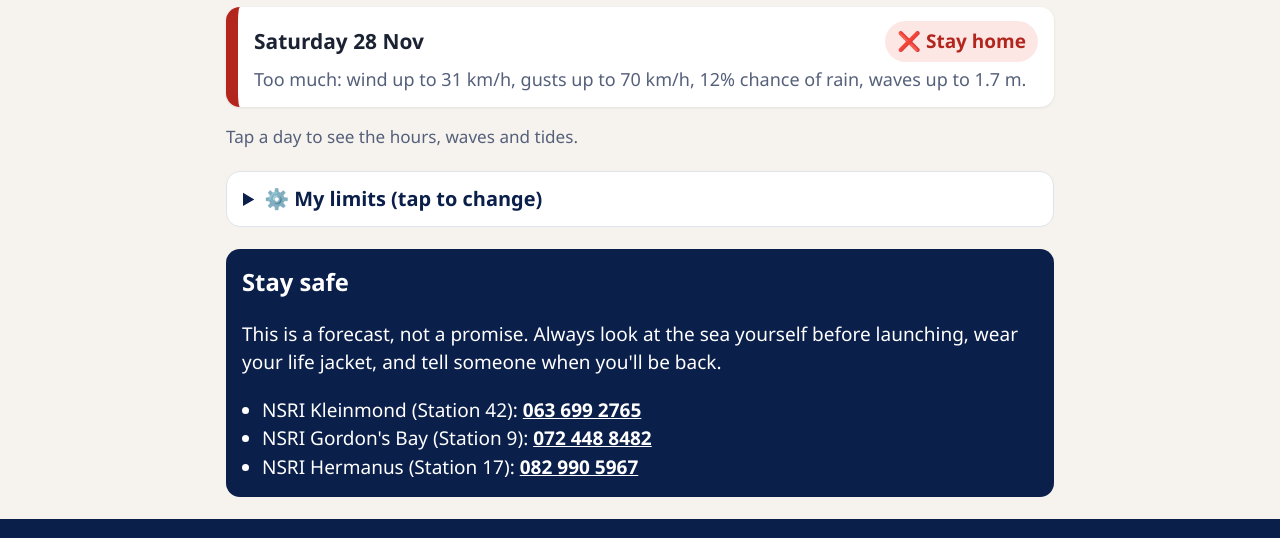
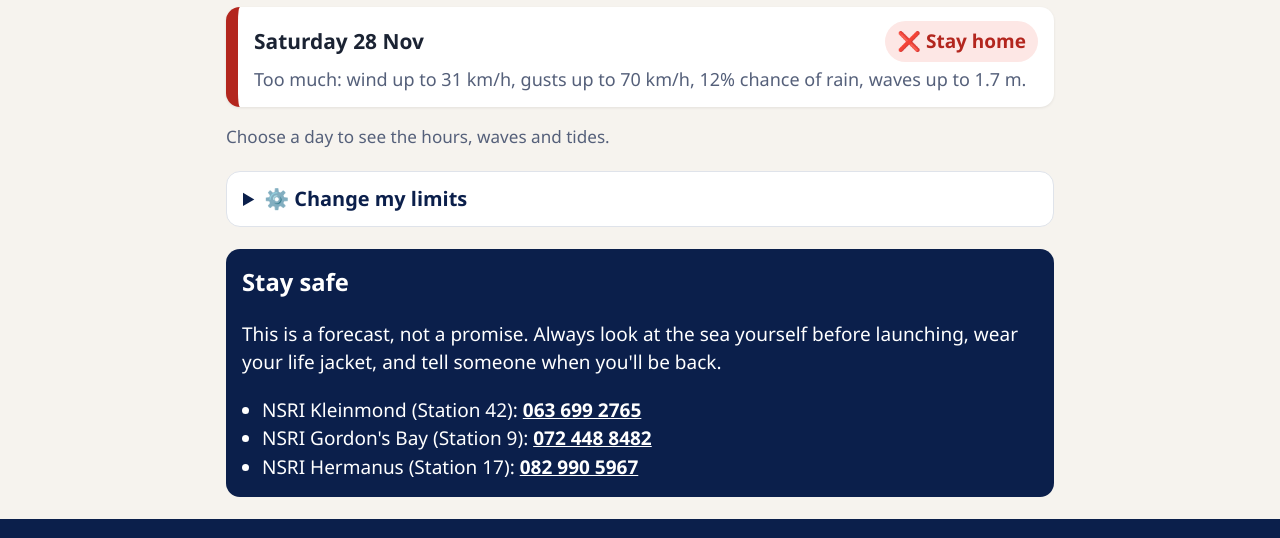
Before and after one commit to KleinmondAppStudio/boating-days, a plain HTML site: page index.html in a window 1280 px wide. Shown: the part 1540-2078 px from the top of the page. Drawn offline with Linux system fonts and the light colour scheme.

Commit message:
Wording that works for both tapping and clicking

```diff
--- a/index.html
+++ b/index.html
@@ -121,12 +121,12 @@
     </div>
     <p class="updated" id="updated"></p>
     <div class="days" id="days"><p>Loading the forecast…</p></div>
-    <p class="updated">Tap a day to see the hours, waves and tides.</p>
+    <p class="updated">Choose a day to see the hours, waves and tides.</p>
   </section>
 
   <section>
     <details class="limits" id="limitsBox">
-      <summary>⚙️ My limits (tap to change)</summary>
+      <summary>⚙️ Change my limits</summary>
       <p class="updated">Set the limits you are comfortable with. They are saved on this phone or computer only.</p>
       <div id="limits"></div>
       <p><button class="btn solid" id="reset" type="button">Back to the standard limits</button></p>
```
